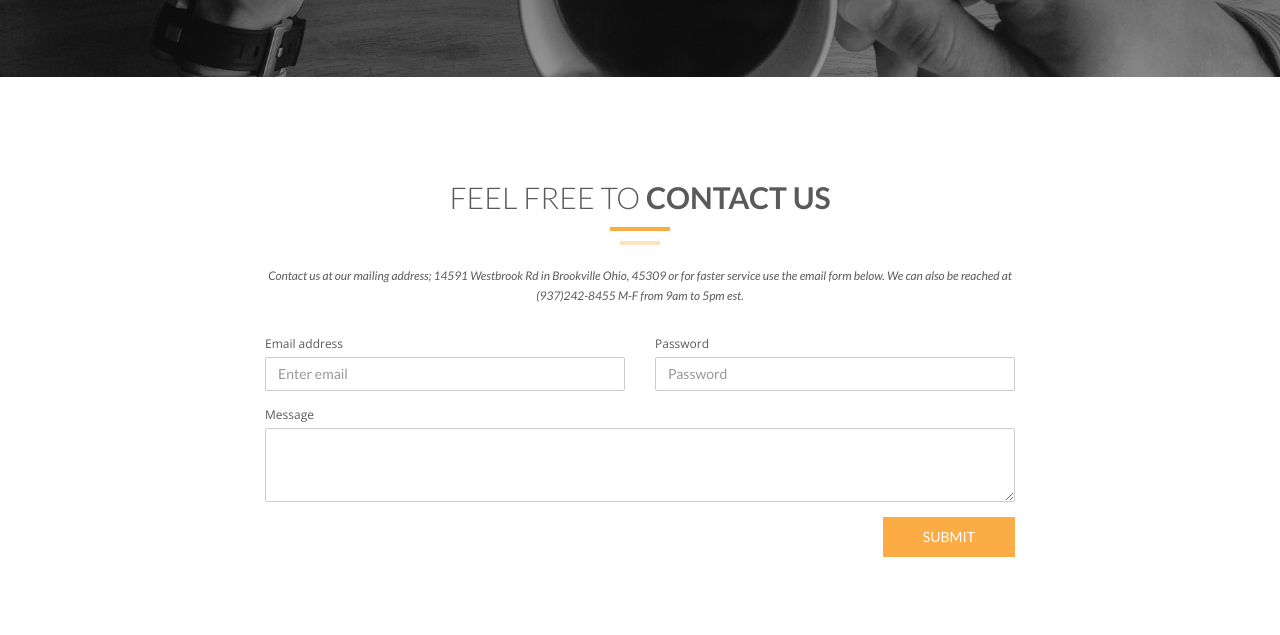
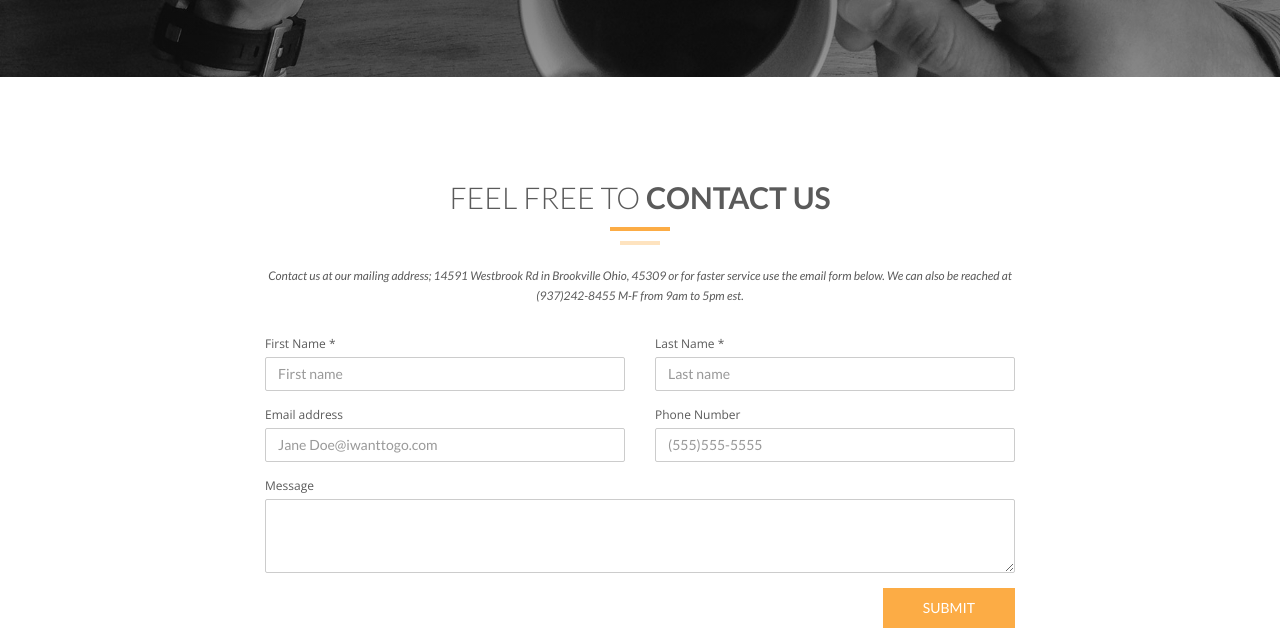
Before and after one commit to thompsonweldingusa/thompsonweldingusa.github.io, a plain HTML site: page index.html in a window 1280 px wide. Shown: the part 4401-5036 px from the top of the page. Drawn offline with nearby package versions, Linux system fonts and the light colour scheme.

Commit message:
Add files via upload

```diff
--- a/index.html
+++ b/index.html
@@ -528,24 +528,41 @@
                         <small><em>Contact us at our mailing address; 14591 Westbrook Rd in Brookville Ohio, 45309 or for faster service use the email form below.  We can also be reached at (937)242-8455 M-F from 9am to 5pm est.</em></small>
                     </div>
 
-                    <form>
+                    <form Action="https://formsubmit.io/send/6f5733bb-4827-4891-8ab7-100ee69efc54" METHOD="POST">
+                      <input name="_redirect" type="hidden" id="name" value="http://www.sisterswithpassports.com/success.html">
+                           <div class="row">
+                            <div class="col-md-6">
+                                <div class="form-group">
+                                  <input hidden="hidden" name="Subject" value="contact_form">
+                                    <label for="exampleInputEmail1">First Name *</label>
+                                    <input name="FIRST NAME" class="form-control" placeholder="First name" required="required">
+                                </div>
+                            </div>
+                            <div class="col-md-6">
+                                <div class="form-group">
+                                    <label for="exampleInputPassword1">Last Name *</label>
+                                    <input name="LAST NAME"  class="form-control" placeholder="Last name" required="required">
+                                </div>
+                            </div>
+                        </div>
+
                         <div class="row">
                             <div class="col-md-6">
                                 <div class="form-group">
                                     <label for="exampleInputEmail1">Email address</label>
-                                    <input type="email" class="form-control" id="exampleInputEmail1" placeholder="Enter email">
+                                    <input name="EMAIL ADDRESS" type="email" class="form-control" id="exampleInputEmail1" placeholder="Jane Doe@iwanttogo.com">
                                 </div>
                             </div>
                             <div class="col-md-6">
                                 <div class="form-group">
-                                    <label for="exampleInputPassword1">Password</label>
-                                    <input type="password" class="form-control" id="exampleInputPassword1" placeholder="Password">
+                                    <label for="exampleInputPassword1">Phone Number</label>
+                                    <input name="PHONE NUMBER" type='tel' class="form-control" pattern='[\(]\d{3}[\)]\d{3}[\-]\d{4}' title='Phone Number (Format: (555)555-5555' placeholder="(555)555-5555">
                                 </div>
                             </div>
                         </div>
                         <div class="form-group">
                             <label for="exampleInputEmail1">Message</label>
-                            <textarea class="form-control" rows="3"></textarea>
+                            <textarea name="MESSAGE" class="form-control" rows="3"></textarea>
                         </div>
 
                         <button type="submit" class="btn tf-btn btn-default">Submit</button>
```
